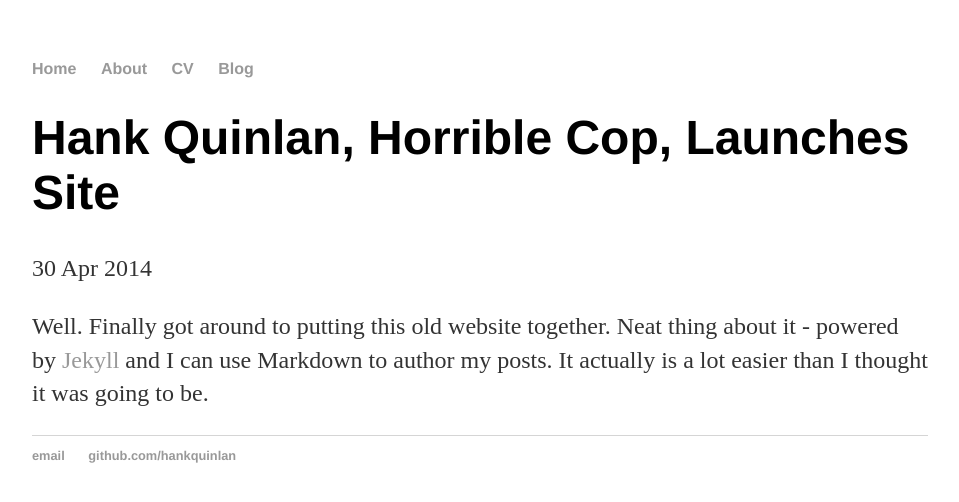
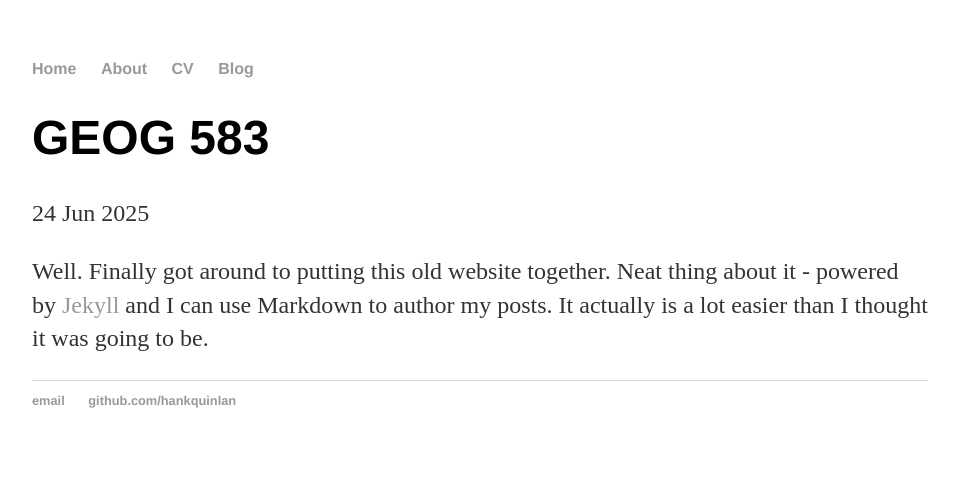
Before and after one commit to Charles718/GEOG583, a Jekyll site: the page built from _posts/2014-04-30-hank-quinlan-site-launched.md, in a window 1280 px wide. Shown: the top 502 px of the page, without its empty margins (160-1119 px from the left). Built offline with Jekyll 4.4.1, drawn with Linux system fonts in a browser that asks for light colours.

Commit message:
Update 2014-04-30-hank-quinlan-site-launched.md

```diff
--- a/_posts/2014-04-30-hank-quinlan-site-launched.md
+++ b/_posts/2014-04-30-hank-quinlan-site-launched.md
@@ -1,7 +1,7 @@
 ---
 layout: post
-title: "Hank Quinlan, Horrible Cop, Launches Site"
-date: 2014-04-30
+title: "GEOG 583"
+date: 2025-06-24
 ---
 
 Well. Finally got around to putting this old website together. Neat thing about it - powered by [Jekyll](http://jekyllrb.com) and I can use Markdown to author my posts. It actually is a lot easier than I thought it was going to be.
```
